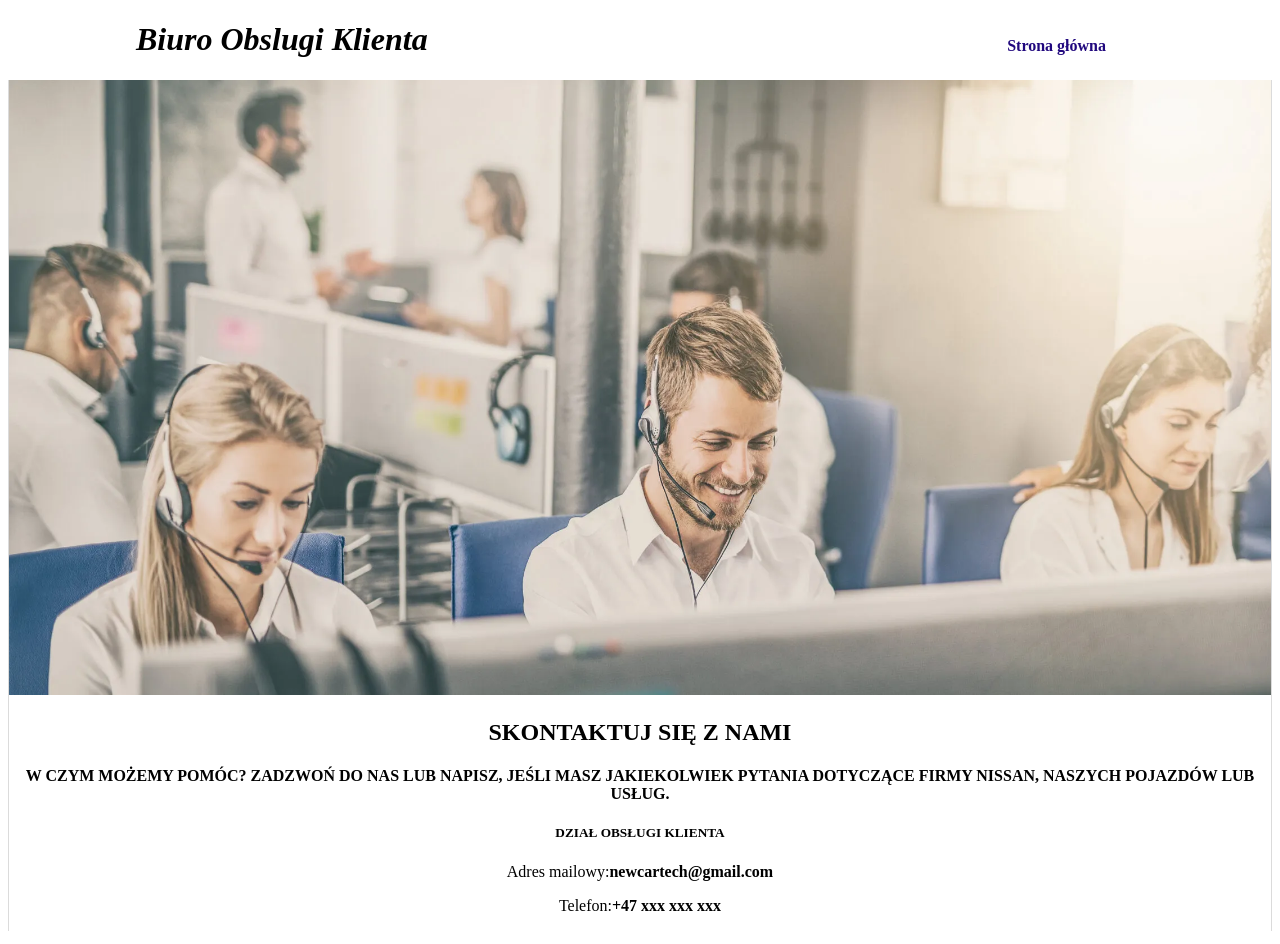
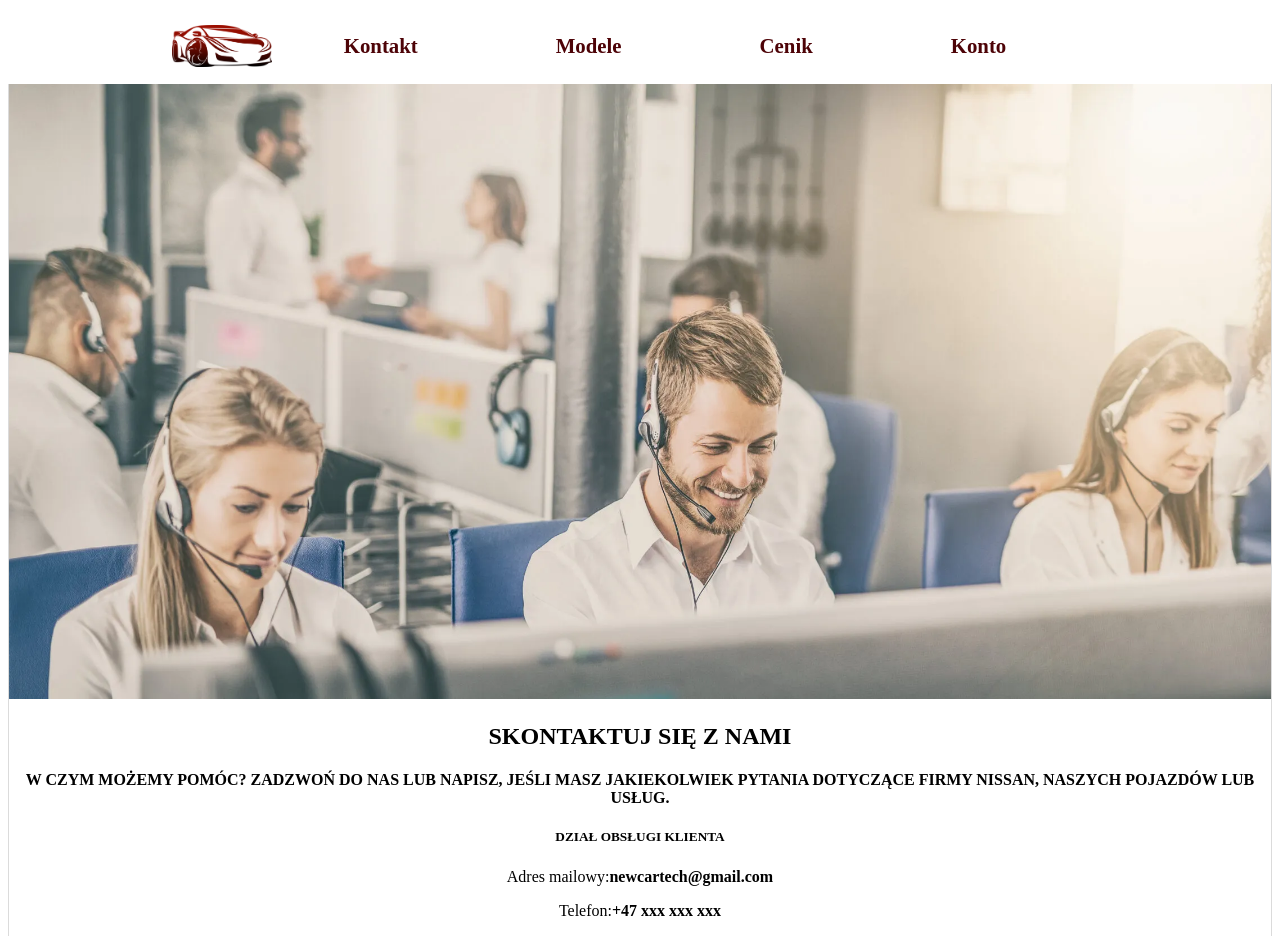
Before and after one commit to Individual3/project_html, a plain HTML site: page webpage/kontakt.html in a window 1280 px wide. Drawn offline with Linux system fonts and the light colour scheme.

Commit message:
Update kontakt.html

```diff
--- a/webpage/kontakt.html
+++ b/webpage/kontakt.html
@@ -7,15 +7,26 @@
     <title>Biuro Obslugi Klienta</title>
 </head>
 <body>
-    <header>
-        <nav id="strona-glówna">
-            <ul>
-                <li id="strona-glówna"><a href="https://individual3.github.io/project_html/">Strona główna</a></li>
-                <!-- Możesz dodać linki do innych podstron lub innych części strony -->
-            </ul>
-        </nav>
-        <h1 style="padding-left: 8rem; color: black;"><i>Biuro Obslugi Klienta</i></h1>
+    <header class="heard">
+        <div class="heaad">
 
+            <a href="https://individual3.github.io/project_html/"><img style=" float: left;" class="logo"
+                    src="front-ford/pngwing.com.png" alt="Logo"></a>
+
+            <nav id="menu">
+                <ul>
+                    <li><a href="kontakt.html">Kontakt</a></li>
+                    <li><a href="modele.html">Modele</a></li>
+                    <li><a href="cenik.html">Cenik</a>
+                    <li><a href="login.html">Konto</a></li>
+                    <!-- <li><a href="file:///C:/Users/48794/Desktop/project1/index.html">Strona główna</a></li> -->
+                    <!-- <li><a href="file:///C:/Users/48794/Desktop/project1/webpage/approved.html">Applower</a></li> -->
+                    <!-- <li><a href="file:///C:/Users/48794/Desktop/project1/webpage/nismo.html">Nismo</a></li> -->
+                    <!-- <li><a href="file:///C:/Users/48794/Desktop/project1/webpage/raptor.html">Raptor</a></li> -->
+                </ul>
+            </nav>
+
+        </div>
     </header>
 
    <div id="accelerator-page">
```
